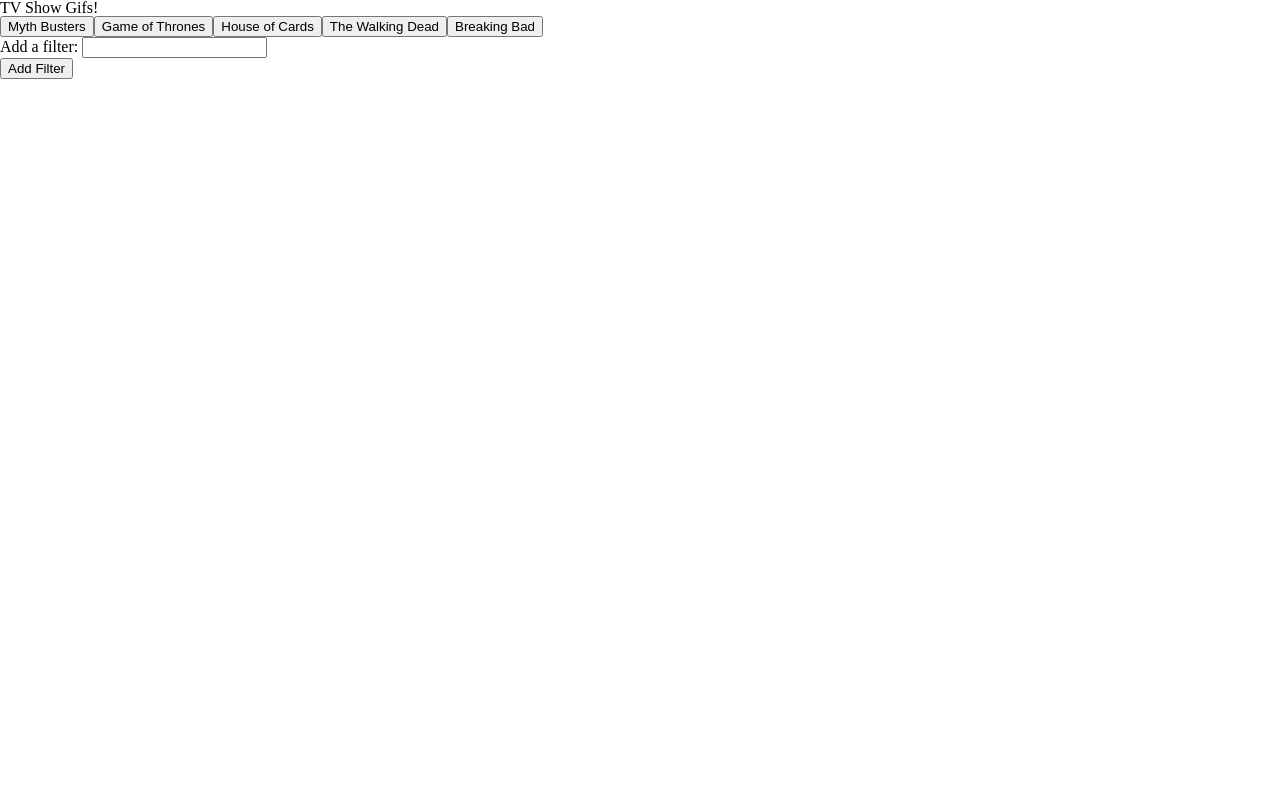
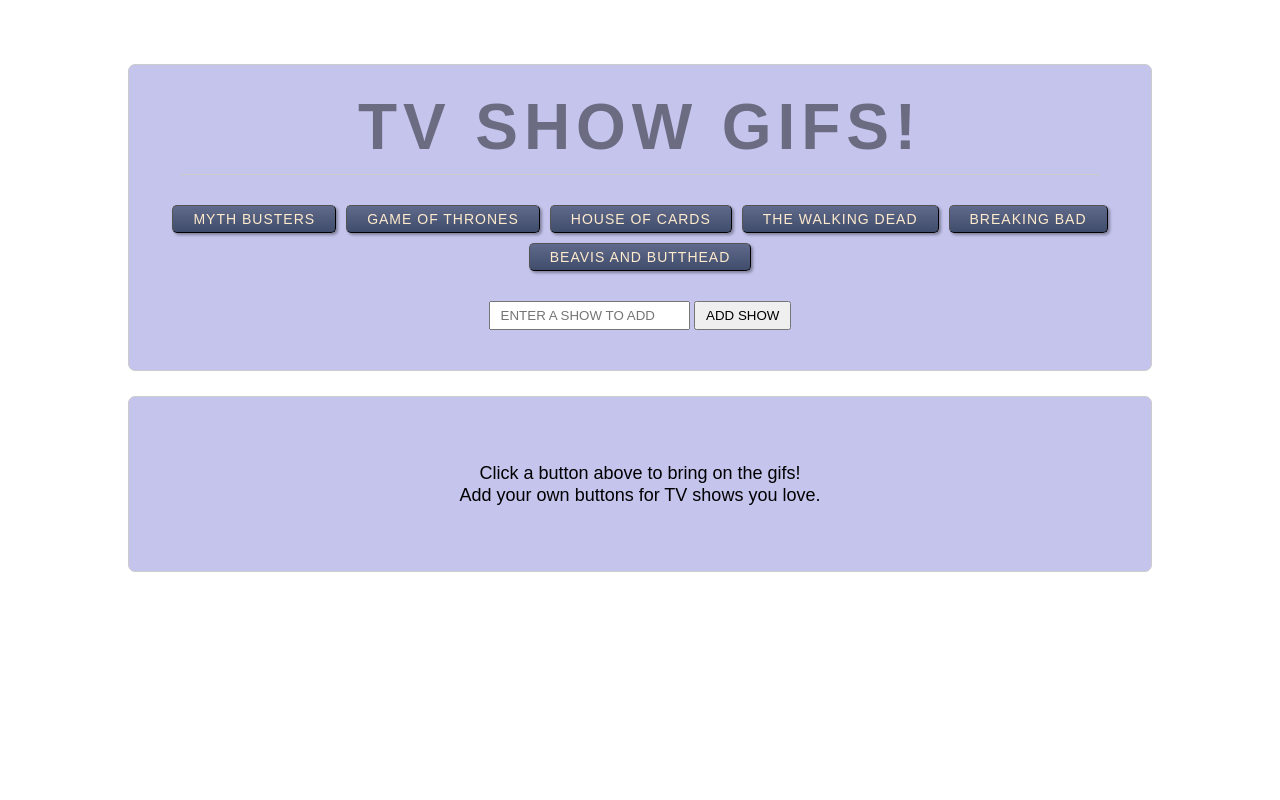
Before and after one commit to bl3d/ajax_giphyAPI, a PHP site: page / in a window 1280 px wide. Run offline with PHP 8.4, Linux system fonts and the light colour scheme.

Commit message:
adding some styling to the page and elements

```diff
--- a/assets/css/style.css
+++ b/assets/css/style.css
@@ -4,9 +4,186 @@
 }
 
 body{
-
+	text-align: center;
+	background-color: #fff;
+	font-family: sans-serif;
 }
 
 #container{
+	position: relative;
+	margin: 5% auto;
+	width: 80%;
+	left: 0%;
+	right: 0%;
+	z-index: 5;
+	max-width: 1400px;
+}
 
+.mainSection{
+	position: relative;
+	width: 100%;
+	padding: 15px 0px;
+	margin: 25px 0px;
+	background-color: rgba(165, 165, 228, 0.65);
+	border-radius: 7px;
+	border: solid 1px #ccc;
+	overflow: auto;
 }
+
+h3{
+	text-transform: uppercase;
+	width: 80%;
+	left: 0%;
+	right: 0%;
+	opacity: 0.85;
+	margin: 15px auto;
+}
+
+p{
+	font-size: 18px;
+	line-height: 22px;
+}
+
+
+
+
+#topContent{
+	/*max-height: 30vh;*/
+}
+
+#mainTitle{
+    font-size: 4em;
+    padding: 15px 0px;
+    font-family: sans-serif;
+    width: 90%;
+    color: rgba(0,0,0,0.45);
+    font-weight: bold;
+    display: inline-block;
+    text-transform: uppercase;
+    border-bottom: 1px solid #ccc;
+    letter-spacing: 0.0925em;
+}
+
+#btn_holder{
+	position: relative;
+	margin: 25px 0px;
+}
+
+input{
+	padding: 5px 10px;
+}
+
+button{
+	position: relative;
+    padding: 5px 20px;
+    margin: 5px;
+    border-width: 1px;
+    border-radius: 5px;
+    text-transform: uppercase;
+    color: blanchedalmond;
+    cursor: pointer;
+    letter-spacing: 1px;
+    font-size:  14px;
+    box-shadow: 2px 2px 3px rgba(0,0,0,0.35);
+	/* Permalink - use to edit and share this gradient: http://colorzilla.com/gradient-editor/#3f4c6b+0,3f4c6b+100&0.75+0,1+100 */
+	background: -moz-linear-gradient(top,  rgba(63,76,107,0.75) 0%, rgba(63,76,107,1) 100%); /* FF3.6-15 */
+	background: -webkit-linear-gradient(top,  rgba(63,76,107,0.75) 0%,rgba(63,76,107,1) 100%); /* Chrome10-25,Safari5.1-6 */
+	background: linear-gradient(to bottom,  rgba(63,76,107,0.75) 0%,rgba(63,76,107,1) 100%); /* W3C, IE10+, FF16+, Chrome26+, Opera12+, Safari7+ */
+	filter: progid:DXImageTransform.Microsoft.gradient( startColorstr='#bf3f4c6b', endColorstr='#3f4c6b',GradientType=0 ); /* IE6-9 */
+	transition: color 0.45s;
+}
+button:hover{
+	color: gold;
+}
+
+#addFilter{
+    position: relative;
+    margin: 25px 0px;
+}
+
+
+
+
+
+
+
+
+#bottomContent{
+	/*max-height: 70vh;*/
+}
+
+#gifHolder{
+	position: relative;
+	text-align: center;
+	min-height: 100px;
+}
+
+#gifContent_holder{
+	margin: 10px 25px;
+}
+
+#initialNotice{
+	margin: 50px 0px;
+	vertical-align: middle;
+}
+
+.gifHolder{
+	position: relative;
+	display: inline-block;
+	vertical-align: middle;
+	background-color: rgba(255,255,255,0.65);
+    margin: 10px;
+    border-radius: 5px;
+    overflow: hidden;
+    box-shadow: 2px 2px 3px rgba(0,0,0,0.35);
+    cursor: pointer;
+    opacity: 0.895;
+    transition: opacity 0.45s;
+}
+
+.gifHolder:hover{
+	opacity: 1.0 !important;
+}
+
+.active {
+	opacity: 1.0 !important;
+}
+
+.gifHolder p{
+	padding: 8px 10px;
+	text-transform: uppercase;
+}
+
+
+
+
+
+
+
+
+#bgHolder, #bgVignette, #bgGifImg{
+	position: fixed;
+	top: 0%;
+	left: 0%;
+	width: 100%;
+	height: 100%;
+	z-index: 1;
+    -webkit-filter: blur(5px);
+    -moz-filter: blur(5px);
+    -o-filter: blur(5px);
+    -ms-filter: blur(5px);
+    filter: blur(5px);
+}
+
+#bgVignette{
+	z-index: 3;
+	opacity: 0.5;
+}
+
+#bgGifImg{
+	z-index: 2;
+	opacity: 0;
+	background-image: url();
+	background-repeat: no-repeat;
+	background-size: cover;
+}
--- a/assets/javascript/giphyAJAX.js
+++ b/assets/javascript/giphyAJAX.js
@@ -6,18 +6,21 @@
 	//main giphy/ajax functionality
 	var giphy = {
 
-		topics: ["Myth Busters", "Game of Thrones", "House of Cards", "The Walking Dead", "Breaking Bad"],
+		//generate initial list of buttons for user
+		topics: ["Myth Busters", "Game of Thrones", "House of Cards", "The Walking Dead", "Breaking Bad", "Beavis and Butthead"],
 
 	   	init: function(){
 
+	   		//set buttons up on first load from array above
 	   		this.updateButtons();
 
 	   	},
 
 	   	runSearch: function(topic){
-	   		var topic = $(this).attr('data-topic')
+	   		//grab topic from btutton to us in search query below
+	   		var topic = $(this).attr('data-topic');
 	    	var queryURL = "http://api.giphy.com/v1/gifs/search?q=" +
-	        topic + "&api_key=dc6zaTOxFJmzC&limit=10";
+	        topic + "&api_key=dc6zaTOxFJmzC&limit=10"; //limit to 10
 
 	        $.ajax({
 	        	url: queryURL,
@@ -26,19 +29,20 @@
 	        .done(function(response) {
 	            var results = response.data;
 
-	            $("#gifContent_holder").empty();
+	            //empty on each load as opposed to allowing them to stack up
+	            $("#gifContent_holder").html('<h3>( Click on an image to see it animate. )</h3>');
 
 	            for (var i = 0; i < results.length; i++) {
 	          		// console.log(results[i]);
-	            	var gifDiv = $('<div class="gifHolder">');
+	            	var gifDiv = $('<li class="gifHolder">');
 	            	var rating = results[i].rating;
 	            	var p = $("<p>").text("Rating: " + rating);
 	            	var gifImg = $("<img>");
 
 	            	gifImg
-	            	.attr('src', results[i].images.fixed_height_still.url)
-	            	.attr('data-still', results[i].images.fixed_height_still.url)
-	            	.attr('data-animate', results[i].images.fixed_height.url)
+	            	.attr('src', results[i].images.fixed_width_still.url)
+	            	.attr('data-still', results[i].images.fixed_width_still.url)
+	            	.attr('data-animate', results[i].images.fixed_width.url)
 	            	.attr('data-state', 'still')
 	            	.addClass('gif');
 
@@ -47,7 +51,18 @@
 	            	.append(p);
 
 	            	$("#gifContent_holder").append(gifDiv);
+
+	            	if (i === 0) {
+
+	            	};
 	            }
+
+	            //set background image to first gif result for selected TV show
+	            $('#bgGifImg').stop().animate({opacity: 0.0}, 350, function(){
+	            	$(this)
+	            	.css({backgroundImage: 'url("'+results[0].images.original_still.url+'")'})
+	            	.animate({opacity: 1.0}, 850);
+	            });
 	        });
 	   	},
 
@@ -55,19 +70,27 @@
 	   		var thisGif = $(this);
 
 	   		if (thisGif.attr('data-state') === 'still') {
+	   			//if gif is currently still, switch it to play
 	   			thisGif
 	   			.attr('src', thisGif.attr('data-animate'))
-	   			.attr('data-state', 'animate');
+	   			.attr('data-state', 'animate')
+	   			.parent().addClass('active');
 	   		}else{
+	   			//else it is already animating, switch back to still
 	   			thisGif
 	   			.attr('src', thisGif.attr('data-still'))
-	   			.attr('data-state', 'still');
+	   			.attr('data-state', 'still')
+	   			.parent().removeClass('active');
 	   		}
 	   	},
 
 	   	addButton: function(){
-	   		giphy.topics.push($('#filter-input').val().trim());
-	   		this.updateButtons();
+	   		var newShow = $('#filter-input').val().trim();
+	   		if (newShow) {
+		   		giphy.topics.push(newShow);
+		   		this.updateButtons();
+		   		$('#filter-input').val(''); //set value to blank for input
+	   		};
 	   	},
 
 	   	updateButtons: function(){
--- a/index.html
+++ b/index.html
@@ -15,24 +15,32 @@
 
   <div id="container">
 
-      <div id="innerContetn">
-
+      <div id="topContent" class="mainSection">
         <h1 id="mainTitle">TV Show Gifs!</h1>
 
         <div id="btn_holder"></div>
 
         <form id="addFilter">
-          <label for="filter-input">Add a filter:</label>
-          <input type="text" id="filter-input"><br>
-          <input id="add-filter" type="submit" value="Add Filter">
+          <input type="text" id="filter-input" placeholder="ENTER A SHOW TO ADD">
+          <input id="add-filter" type="submit" value="ADD SHOW">
         </form>
+      </div>
 
-        <div id="gifContent_holder"></div>
-
+      <div id="bottomContent" class="mainSection">
+        <ul id="gifContent_holder">
+          <p id="initialNotice">
+            Click a button above to bring on the gifs!<br>
+            Add your own buttons for TV shows you love.
+          </p>
+        </ul>
       </div>
 
   </div>
 
+  <div id="bgHolder">
+    <img id="bgVignette" src="assets/images/bgVignette.png">
+    <div id="bgGifImg"></div>
+  </div>
 
 
   <script src="https://code.jquery.com/jquery-1.12.4.min.js" integrity="sha256-ZosEbRLbNQzLpnKIkEdrPv7lOy9C27hHQ+Xp8a4MxAQ=" crossorigin="anonymous"></script>
```
Also changed, not shown: assets/images/bgVignette.png (added).
